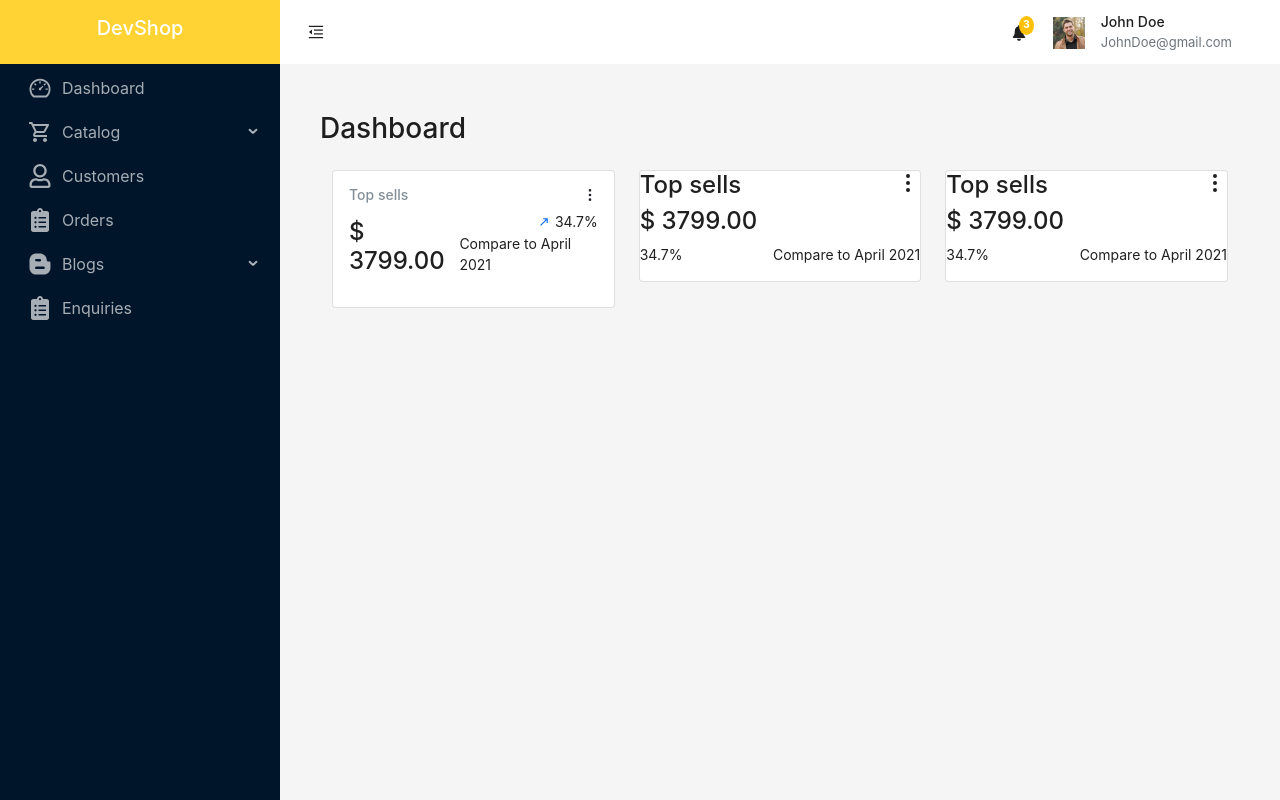
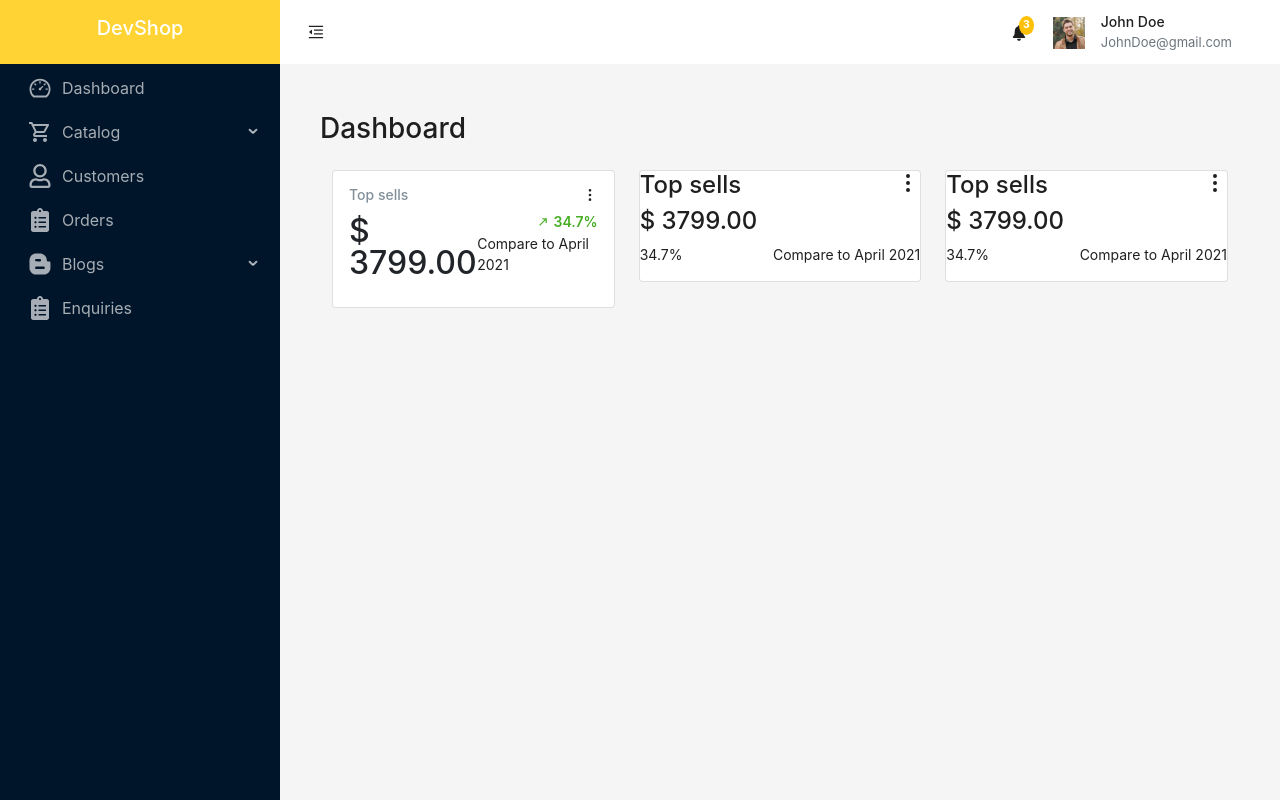
Before and after one commit to Seyba/admin-app, a React (Create React App) app: page /admin in a window 1280 px wide. Built offline with nearby package versions, Linux system fonts and the light colour scheme.

Commit message:
indicator class added

```diff
--- a/src/App.css
+++ b/src/App.css
@@ -6,6 +6,7 @@ body {
   --color-828f99: #828f99;
   --color-212529: #212529;
   --color-f4f6f7: #f4f6f7;
+  --color-47AD24: #47AD24;
 }
 .logo{
   background-color: #ffd333;
@@ -62,4 +63,15 @@ main {
   background-color: var(--color-f4f6f7);
   cursor: pointer;
 }
+.indicator-value{
+  font-size: 32px;
+  line-height: 1;
+  font-weight: 500;
+  color: var(--color-212529);
+}
+.indicator-delta-value {
+  color: var(--color-47AD24);
+  font-size: 14px;
+  font-weight: 600;
+}
 /*============================ Dashboard Section Ends =================================*/
--- a/src/component/pages/Dashboard.js
+++ b/src/component/pages/Dashboard.js
@@ -22,9 +22,9 @@ export const Dashboard = () => {
                             <HiOutlineDotsVertical className="widget-link"/>
                         </div>
                         <div className="d-flex justify-content-between align-items-center">
-                            <h4>$ 3799.00</h4>
+                            <h4 className="indicator-value">$ 3799.00</h4>
                             <div className="">
-                                <p className="mb-0 text-end"> <CgArrowTopRight className="mb-1 text-primary"/> 34.7%</p>
+                                <p className="mb-0 text-end indicator-delta-value"> <CgArrowTopRight className="mb-1 indicator-delta-value"/> 34.7%</p>
                                 <p>Compare to April 2021</p>
                             </div>
                         </div>
```
